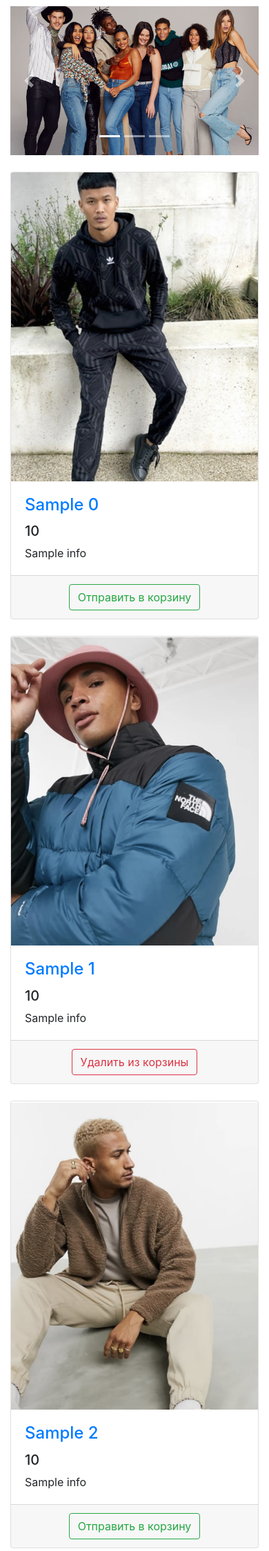
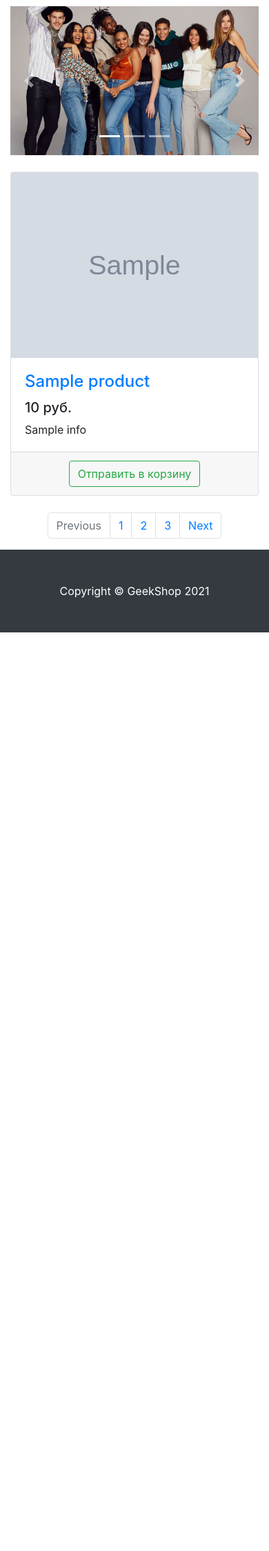
Before and after one commit to Bugeeer/geekshop, a Django app: template geekshop/mainapp/templates/mainapp/products.html in a window 390 px wide. Shown: the part 413-2662 px from the top of the page at 69% size. After the commit the page ends 1330 px from the top, so only its background shows below. Run offline with Django 3.2, Linux system fonts and the light colour scheme; the template is opened without the code that fills it: most values are stand-ins (such as "Sample title", 1, 10 or a date in 2020); grey boxes marked "Sample" are stand-in pictures; some libraries are stand-ins or nearby versions.

Commit message:
Some fixes

```diff
--- a/geekshop/mainapp/templates/mainapp/products.html
+++ b/geekshop/mainapp/templates/mainapp/products.html
@@ -35,15 +35,15 @@
                     </ol>
                     <div class="carousel-inner" role="listbox">
                         <div class="carousel-item active">
-                            <img class="d-block img-fluid" src="{% static 'vendor/img/slides/slide-1.jpg'%}"
+                            <img class="d-block img-fluid" src="{% static 'vendor/img/slides/slide-1.jpg' %}"
                                  alt="First slide">
                         </div>
                         <div class="carousel-item">
-                            <img class="d-block img-fluid" src="{% static 'vendor/img/slides/slide-2.jpg'%}"
+                            <img class="d-block img-fluid" src="{% static 'vendor/img/slides/slide-2.jpg' %}"
                                  alt="Second slide">
                         </div>
                         <div class="carousel-item">
-                            <img class="d-block img-fluid" src="{% static 'vendor/img/slides/slide-3.jpg'%}"
+                            <img class="d-block img-fluid" src="{% static 'vendor/img/slides/slide-3.jpg' %}"
                                  alt="Third slide">
                         </div>
                     </div>
@@ -58,126 +58,27 @@
                 </div>
 
                 <div class="row">
-
+                    {% for product in products %}
                         <div class="col-lg-4 col-md-6 mb-4">
                             <div class="card h-100">
                                 <a href="#">
                                     <img class="card-img-top"
-                                     src="{% static 'vendor/img/products/Adidas-hoodie.png'%}"
+                                         src="{% static product.image %}"
                                          alt="">
                                 </a>
                                 <div class="card-body">
                                     <h4 class="card-title">
-                                    <a href="#">{{ product.0.name }}</a>
+                                        <a href="#">{{ product.name }}</a>
                                     </h4>
-                                <h5>{{ product.0.price }}</h5>
-                                <p class="card-text">{{ product.0.info }}</p>
+                                    <h5>{{ product.price }} руб.</h5>
+                                    <p class="card-text">{{ product.info }}</p>
                                 </div>
                                 <div class="card-footer text-center">
                                     <button type="button" class="btn btn-outline-success">Отправить в корзину</button>
                                 </div>
                             </div>
                         </div>
-
-                    <div class="col-lg-4 col-md-6 mb-4">
-                        <div class="card h-100">
-                            <a href="#">
-                                <img class="card-img-top"
-                                     src="{% static 'vendor/img/products/Blue-jacket-The-North-Face.png'%}" alt="">
-                            </a>
-                            <div class="card-body">
-                                <h4 class="card-title">
-                                    <a href="#">{{ product.1.name }}</a>
-                                </h4>
-                                <h5>{{ product.1.price }}</h5>
-                                <p class="card-text">{{ product.1.info }}</p>
-                            </div>
-                            <div class="card-footer text-center">
-                                <button type="button" class="btn btn-outline-danger">Удалить из корзины</button>
-                            </div>
-                        </div>
-                    </div>
-
-                    <div class="col-lg-4 col-md-6 mb-4">
-                        <div class="card h-100">
-                            <a href="#">
-                                <img class="card-img-top"
-                                     src="{% static 'vendor/img/products/Brown-sports-oversized-top-ASOS-DESIGN.png'%}"
-                                     alt="">
-                            </a>
-                            <div class="card-body">
-                                <h4 class="card-title">
-                                    <a href="#">{{ product.2.name }}</a>
-                                </h4>
-                                <h5>{{ product.2.price }}</h5>
-                                <p class="card-text">{{ product.2.info }}</p>
-                            </div>
-                            <div class="card-footer text-center">
-                                <button type="button" class="btn btn-outline-success">Отправить в корзину</button>
-                            </div>
-                        </div>
-                    </div>
-
-                    <div class="col-lg-4 col-md-6 mb-4">
-                        <div class="card h-100">
-                            <a href="#">
-                                <img class="card-img-top"
-                                     src="{% static 'vendor/img/products/Black-Nike-Heritage-backpack.png'%}"
-                                     alt="">
-                            </a>
-                            <div class="card-body">
-                                <h4 class="card-title">
-                                    <a href="#">{{ product.3.name }}</a>
-                                </h4>
-                                <h5>{{ product.3.price }}</h5>
-                                <p class="card-text">{{ product.3.info }}</p>
-                            </div>
-                            <div class="card-footer text-center">
-                                <button type="button" class="btn btn-outline-success">Отправить в корзину</button>
-                            </div>
-                        </div>
-                    </div>
-
-                    <div class="col-lg-4 col-md-6 mb-4">
-                        <div class="card h-100">
-                            <a href="#">
-                                <img class="card-img-top"
-                                     src="{% static 'vendor/img/products/Black-Dr-Martens-shoes.png'%}"
-                                     alt="">
-                            </a>
-                            <div class="card-body">
-                                <h4 class="card-title">
-                                    <a href="#">{{ product.4.name }}</a>
-                                </h4>
-                                <h5>{{ product.4.price }}</h5>
-                                <p class="card-text">{{ product.4.info }}</p>
-                            </div>
-                            <div class="card-footer text-center">
-                                <button type="button" class="btn btn-outline-success">Отправить в корзину</button>
-                            </div>
-                        </div>
-                    </div>
-
-                    <div class="col-lg-4 col-md-6 mb-4">
-                        <div class="card h-100">
-                            <a href="#">
-                                <img class="card-img-top"
-                                     src="{% static 'vendor/img/products/Dark-blue-wide-leg-ASOs-DESIGN-trousers.png'%}"
-                                     alt="">
-                            </a>
-                            <div class="card-body">
-                                <h4 class="card-title">
-                                    <a href="#">{{ product.5.name }}</a>
-                                </h4>
-                                <h5>{{ product.5.price }}</h5>
-                                <p class="card-text">{{ product.5.info }}</p>
-                            </div>
-                            <div class="card-footer text-center">
-                                <button type="button" class="btn btn-outline-success">Отправить в корзину</button>
-                            </div>
-                        </div>
-                    </div>
-
+                    {% endfor %}
                 </div>
 
                 <nav aria-label="Page navigation example">
```
Also changed, not shown: geekshop/mainapp/views.py (+25 -13 lines). Lines whose indentation alone changed are shown as unchanged.
